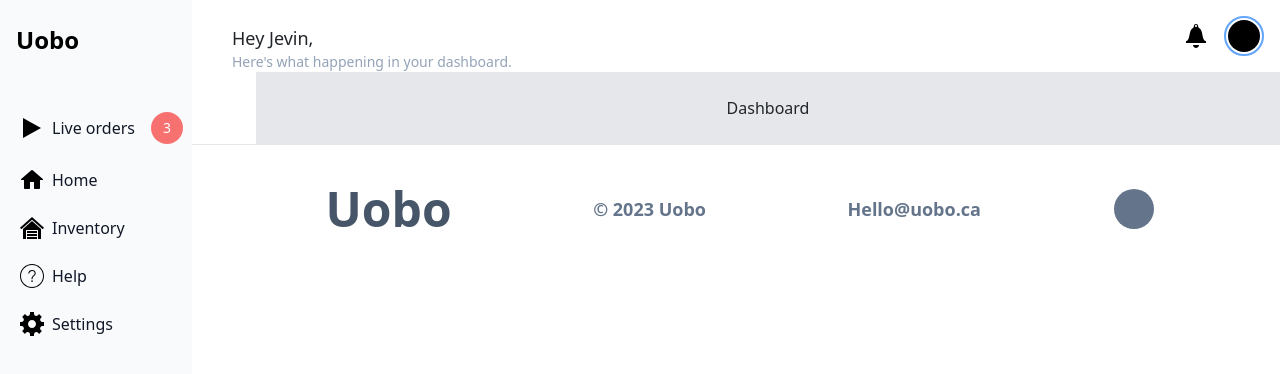
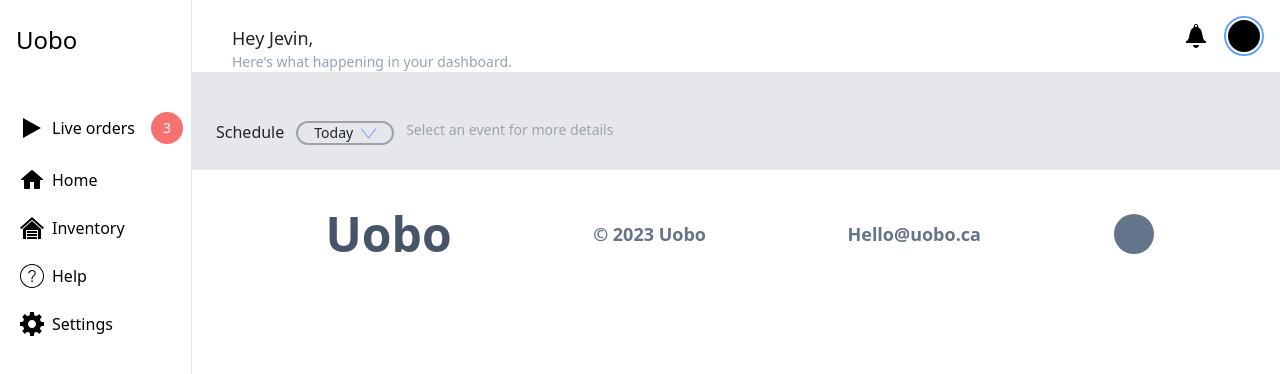
Before and after one commit to VENDETTA-STACK/uobo_frontend, a React (Create React App) app: page /dealer-dashboard in a window 1280 px wide. Shown: the top 374 px of the page. Built offline with nearby package versions, Linux system fonts and the light colour scheme.

Commit message:
feat: feedback changes and date picker in dealer dashboard

```diff
--- a/package.json
+++ b/package.json
@@ -7,11 +7,13 @@
     "@testing-library/react": "^13.4.0",
     "@testing-library/user-event": "^13.5.0",
     "bootstrap": "^5.3.2",
+    "date-fns": "^2.30.0",
     "formik": "^2.4.5",
     "loadsh": "^0.0.4",
     "nodemon": "^3.0.1",
     "react": "^18.2.0",
     "react-bootstrap": "^2.9.0",
+    "react-datepicker": "^4.24.0",
     "react-dom": "^18.2.0",
     "react-router-dom": "^6.16.0",
     "react-scripts": "5.0.1",
--- a/src/App.js
+++ b/src/App.js
@@ -1,5 +1,5 @@
 import React, { useState, useEffect } from "react";
-import { BrowserRouter as Router, Routes, Route } from "react-router-dom";
+import {BrowserRouter as Router, Routes, Route } from "react-router-dom";
 
 import "./App.css";
 import Header from "./component/common/header";
@@ -23,7 +23,7 @@ function App() {
     window.addEventListener("resize", updateScreenWidth);
 
     //to check if route is of dealer dashboard
-    const path = window.location.pathname;
+    const path = window.location.pathname
     if (path.includes("dealer-dashboard")) {
       setInDashboard(true);
     }
@@ -78,7 +78,6 @@ function App() {
       </Router>
 
       {/* Overlay */}
-      {console.log("inDashboard",inDashboard)}
       {isOpen && screenWidth <= 768 && inDashboard && (
         <div
           className="fixed inset-0 bg-black opacity-50 z-40"
--- a/src/assets/icons/icons.jsx
+++ b/src/assets/icons/icons.jsx
@@ -779,4 +779,17 @@ export const Settings = (props) => (
   >
     <path d="M24 14v-4c-1.619 0-2.906.267-3.705-1.476-.697-1.663.604-2.596 1.604-3.596l-2.829-2.828c-1.033 1.033-1.908 2.307-3.666 1.575-1.674-.686-1.404-2.334-1.404-3.675h-4c0 1.312.278 2.985-1.404 3.675-1.761.733-2.646-.553-3.667-1.574l-2.829 2.828c1.033 1.033 2.308 1.909 1.575 3.667-.348.849-1.176 1.404-2.094 1.404h-1.581v4c1.471 0 2.973-.281 3.704 1.475.698 1.661-.604 2.596-1.604 3.596l2.829 2.829c1-1 1.943-2.282 3.667-1.575 1.673.687 1.404 2.332 1.404 3.675h4c0-1.244-.276-2.967 1.475-3.704 1.645-.692 2.586.595 3.596 1.604l2.828-2.829c-1-1-2.301-1.933-1.604-3.595l.03-.072c.687-1.673 2.332-1.404 3.675-1.404zm-12 2c-2.209 0-4-1.791-4-4s1.791-4 4-4 4 1.791 4 4-1.791 4-4 4z" />
   </svg>
+)
+
+export const DownArrow = (props) => (
+  <svg
+    className={props.className}
+    viewBox="0 0 24 24"
+    height={props.height || "24"}
+    width={props.width || "24"}
+    fillRule="evenodd"
+    clipRule="evenodd"
+  >
+    <path d="M23.245 4l-11.245 14.374-11.219-14.374-.781.619 12 15.381 12-15.391-.755-.609z"/>
+  </svg>
 );
--- a/src/component/common/dashboardHeader/sidebar.jsx
+++ b/src/component/common/dashboardHeader/sidebar.jsx
@@ -14,15 +14,15 @@ const Sidebar = ({ isOpen }) => {
     <aside
         id="separator-sidebar"
         // className="fixed top-0 left-0 z-40 w-48 h-screen transition-transform -translate-x-full sm:translate-x-0"
-        className={`fixed inset-y-0 left-0 z-50 w-48 bg-gray-800 text-white transition-transform duration-300 ease-in-out transform ${
+        className={`fixed inset-y-0 left-0 z-50  md:w-48 bg-white text-white transition-transform duration-300 ease-in-out transform ${
             isOpen ? 'translate-x-0' : '-translate-x-full'
           }`}
         aria-label="Sidebar"
       >
 
-        <div className="h-full py-4 overflow-y-auto bg-gray-50 dark:bg-gray-800">
+        <div className="h-full py-4 overflow-y-auto bg-white dark:bg-gray-800 border-r">
           <div className="text-left ml-4">
-            <Link to="/" className="text-2xl font-bold text-black no-underline">
+            <Link to="/home" className="text-2xl text-black no-underline">
               Uobo
             </Link>
           </div>
@@ -30,7 +30,7 @@ const Sidebar = ({ isOpen }) => {
             <li>
               <a
                 href="#"
-                className="flex items-center p-2 text-gray-900 rounded-lg dark:text-white hover:bg-gray-100 dark:hover:bg-gray-700 group no-underline"
+                className="flex items-center p-2 text-black rounded-lg dark:text-white hover:bg-gray-100 dark:hover:bg-gray-700 group no-underline"
               >
                 <Play className="flex-shrink-0" />
                 <span className="ms-2 whitespace-nowrap text-left">
@@ -44,7 +44,7 @@ const Sidebar = ({ isOpen }) => {
             <li>
               <a
                 href="#"
-                className="flex items-center p-2 text-gray-900 rounded-lg dark:text-white hover:bg-gray-100 dark:hover:bg-gray-700 group no-underline"
+                className="flex items-center p-2 text-black rounded-lg dark:text-white hover:bg-gray-100 dark:hover:bg-gray-700 group no-underline"
               >
                 <Home className="flex-shrink-0" />
                 <span className=" ms-2 whitespace-nowrap text-left">Home</span>
@@ -56,7 +56,7 @@ const Sidebar = ({ isOpen }) => {
             <li>
               <a
                 href="#"
-                className="flex items-center p-2 text-gray-900 rounded-lg dark:text-white hover:bg-gray-100 dark:hover:bg-gray-700 group no-underline"
+                className="flex items-center p-2 text-black rounded-lg dark:text-white hover:bg-gray-100 dark:hover:bg-gray-700 group no-underline"
               >
                 <Inventory className="flex-shrink-0" />
                 <span className=" ms-2 whitespace-nowrap text-left">
@@ -70,7 +70,7 @@ const Sidebar = ({ isOpen }) => {
             <li>
               <a
                 href="#"
-                className="flex items-center p-2 text-gray-900 rounded-lg dark:text-white hover:bg-gray-100 dark:hover:bg-gray-700 group no-underline"
+                className="flex items-center p-2 text-black rounded-lg dark:text-white hover:bg-gray-100 dark:hover:bg-gray-700 group no-underline"
               >
                 <Help className="flex-shrink-0" />
                 <span className=" ms-2 whitespace-nowrap text-left">Help</span>
@@ -82,7 +82,7 @@ const Sidebar = ({ isOpen }) => {
             <li>
               <a
                 href="#"
-                className="flex items-center p-2 text-gray-900 rounded-lg dark:text-white hover:bg-gray-100 dark:hover:bg-gray-700 group no-underline"
+                className="flex items-center p-2 text-black rounded-lg dark:text-white hover:bg-gray-100 dark:hover:bg-gray-700 group no-underline"
               >
                 <Settings className="flex-shrink-0" />
                 <span className=" ms-2 whitespace-nowrap text-left">
--- a/src/component/feature/dashboard/container/dashboard.container.jsx
+++ b/src/component/feature/dashboard/container/dashboard.container.jsx
@@ -1,12 +1,48 @@
-import React from "react";
+import React,{useState} from "react";
+import DatePicker from 'react-datepicker';
+import 'react-datepicker/dist/react-datepicker.css';
+import { format, isToday } from 'date-fns';
+import { DownArrow } from "../../../../assets/icons/icons";
 
 const Dashboard = ({isOpen}) => {
+  const [selectedDate, setSelectedDate] = useState(null);
+  const [isDateSelected, setIsDateSelected] = useState(false);
+
+  const handleChange = (date) => {
+    setSelectedDate(date);
+    setIsDateSelected(true);
+  };
+
+  const customInput = (
+    <button className="custom-date-input flex text-sm items-center" onClick={() => setIsDateSelected(true)}>
+      {isDateSelected ? format(selectedDate, "eee, dd MMM, yyyy") : `Today`}
+      <DownArrow width="15" height="15" className="ml-2 fill-blue-500"/>
+    </button>
+  );
+
   return <div
   // className="ml-48"
   className={`flex-1 overflow-x-hidden overflow-y-auto bg-gray-200 p-4 transition-transform duration-300 ease-in-out ${
-    isOpen ? 'ml-64' : 'ml-0'
+    isOpen ? 'ml-48' : 'ml-0'
   }`}
-  >Dashboard</div>;
+  >
+{/* Left Section*/}
+<div className="mt-4 flex">
+  <div>Schedule</div>
+  <DatePicker
+        selected={selectedDate}
+        onChange={handleChange}
+        dateFormat="dd MMM, yyyy"
+        showMonthDropdown
+        showYearDropdown
+        dropdownMode="select"
+        customInput={customInput}
+        className="border-2 border-gray-400 rounded-xl ml-3 px-3"
+      />
+      <div className="text-gray-400 text-sm ml-3">Select an event for more details</div>
+    </div>
+
+  </div>;
 };
 
 export default Dashboard;
--- a/src/component/feature/dealerSignup/components/dealerSignupForm.jsx
+++ b/src/component/feature/dealerSignup/components/dealerSignupForm.jsx
@@ -46,7 +46,8 @@ const DealerSignupForm = () => {
         .max(80, "Address should be atmost of 80 characters*"),
       link: Yup.string()
         .matches(
-          /((https?):\/\/)?(www.)?[a-z0-9]+(\.[a-z]{2,}){1,3}(#?\/?[a-zA-Z0-9#]+)*\/?(\?[a-zA-Z0-9-_]+=[a-zA-Z0-9-%]+&?)?$/,
+          // eslint-disable-next-line no-useless-escape
+          /^(https?|ftp):\/\/[^\s\/?#]+(?:\/[^\s?#]*)?(?:\?[^\s#]*)?(?:#[^\s]*)?$/,
           "Enter correct url!"
         )
         .required("Please enter website"),
@@ -299,6 +300,7 @@ const DealerSignupForm = () => {
                   name="totalLocation"
                   id="totalLocation"
                   placeholder="totalLocation"
+                  // eslint-disable-next-line no-sequences
                   onChange={(e) => (e.target.name, e.target.value)}
                 />
               </FloatingLabel>
--- a/src/component/feature/homepage/components/uoboIntro.jsx
+++ b/src/component/feature/homepage/components/uoboIntro.jsx
@@ -31,7 +31,6 @@ const UoboIntro = () => {
 
       {/* SUBMIT BUTTON */}
       <div className="flex justify-center mt-10">
-        {console.log("email>",email)}
         {!email&&<div className="bg-blue-500 px-4 py-2 sm:px-5 sm:py-3 rounded-full text-white text-center text-sm sm:text-base cursor-pointer"
         onClick={()=>setEmail(true)}>
           Stay Updated
```
Also changed, not shown: src/component/common/header.jsx (+13 -12 lines), src/component/feature/dealerSignup/components/dealerAgreement.jsx (+6 -5 lines), src/component/feature/dealerSignup/components/dealerCustomization.jsx (+5 -4 lines), 1 other file (tests, documents, lock files or other folders).
